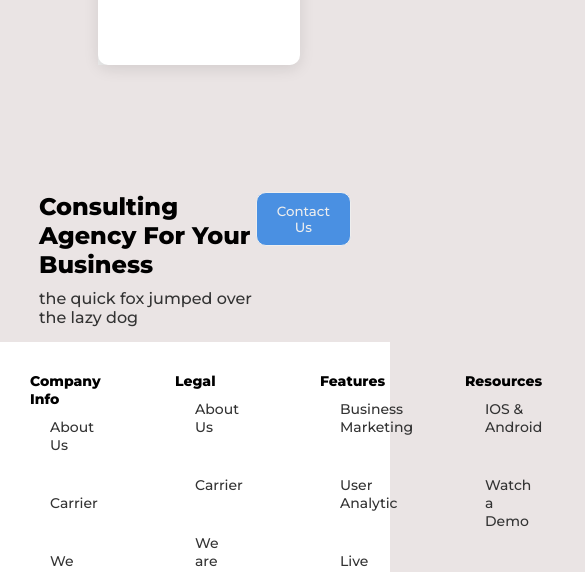
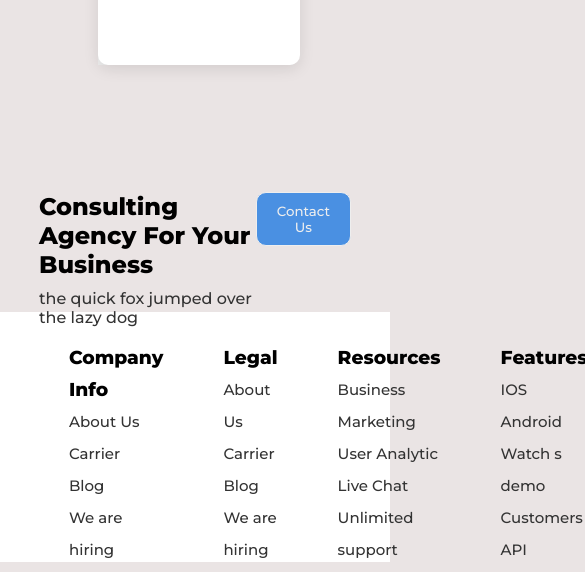
Before and after one commit to Kishoyan-Brian033/css-challenge, a plain HTML site: page index.html in a window 390 px wide. Shown: the part 5348-5920 px from the top of the page, 585 px wide, since content can reach past the window. Drawn offline with nearby package versions, Linux system fonts and the light colour scheme.

```diff
--- a/index.html
+++ b/index.html
@@ -367,59 +367,52 @@
         </div>
 
         <div class="footer">
-            <div class="footer-container">
-                <div class="footer-card">
-                    <h4>Company Info</h4>
-                    <ul>
-                        <li><a href="#">About Us</a></li>
-                        <li><a href="#">Carrier</a></li>
-                        <li><a href="#">We are hiring</a></li>
-                        <li><a href="#">Blog</a></li>
-                    </ul>
-                </div>
 
-                <div class="footer-card">
-                    <h4>Legal</h4>
-                    <ul>
-                        <li><a href="#">About Us</a></li>
-                        <li><a href="#">Carrier</a></li>
-                        <li><a href="#">We are hiring</a></li>
-                        <li><a href="#">Blog</a></li>
-                    </ul>
-                </div>
+            <div class="footer-contain">
+                <div class="foot-card-container">
 
-                 <div class="footer-card">
-                    <h4>Features</h4>
-                    <ul>
-                        <li><a href="#">Business Marketing</a></li>
-                        <li><a href="#">User Analytic</a></li>
-                        <li><a href="#">Live Chat</a></li>
-                        <li><a href="#">Unlimited support</a></li>
-                    </ul>
-                </div>
+                    <div class="foot-card">
+                        <h3>Company Info</h3>
+                        <p><a href="#">About Us</a></p>
+                        <p><a href="#">Carrier</a></p>
+                        <p><a href="#">Blog</a></p>
+                        <p><a href="#">We are hiring</a></p>
+                    </div>
 
-                <div class="footer-card">
-                    <h4>Resources</h4>
-                    <ul>
-                        <li><a href="#">IOS & Android</a></li>
-                        <li><a href="#">Watch a Demo</a></li>
-                        <li><a href="#">Customers</a></li>
-                        <li><a href="#">API</a></li>
-                    </ul>
-                </div>
+                     <div class="foot-card">
+                        <h3>Legal</h3>
+                        <p><a href="#">About Us</a></p>
+                        <p><a href="#">Carrier</a></p>
+                        <p><a href="#">Blog</a></p>
+                        <p><a href="#">We are hiring</a></p>
+                    </div>
 
-                 <div class="footer-card">
-                    <h4>Get In Touch</h4>
-                    <ul>
-                        <li><a href="#">(+254)-700-866-007</a></li>
-                        <li><a href="#">Nairobi Kenya</a></li>
-                        <li><a href="#">johndoe@.com</a></li>
+                     <div class="foot-card">
+                        <h3>Resources</h3>
+                        <p><a href="#">Business Marketing</a></p>
+                        <p><a href="#">User Analytic</a></p>
+                        <p><a href="#">Live Chat</a></p>
+                        <p><a href="#">Unlimited support</a></p>
+                    </div>
 
-                    </ul>
-                </div>
+                     <div class="foot-card">
+                        <h3>Features</h3>
+                        <p><a href="#">IOS Android</a></p>
+                        <p><a href="#">Watch s demo</a></p>
+                        <p><a href="#">Customers</a></p>
+                        <p><a href="#">API</a></p>
+                    </div>
+
+                     <div class="foot-card">
+                        <h3>Get In Touch</h3>
+                        <p><ion-icon name="call-outline"></ion-icon><a href="#">(+254)-700-866</a></p>
+                        <p><ion-icon name="location-outline"></ion-icon><a href="#">Nairobi,Kenya</a></p>
+                        <p><ion-icon name="mail-outline"></ion-icon><a href="#">joedoe@gmail</a></p>
+
+                    </div>
 
 
-
+                </div>
             </div>
         </div>
 
--- a/style.css
+++ b/style.css
@@ -614,38 +614,43 @@
 }
 .footer {
     width: 100%;
-    height: 350px;
+    height: 250px;
     background-color: #fff;
-    margin-top: 50px;
 
 }
-.footer-container{
-  display: grid;
-    grid-template-columns: repeat(5, 1fr);
-    gap:  5px;
-    width: 100px;
+.footer-contain{
+    width: 100%;
     max-width: 80%;
-    margin: 0;
-    word-wrap: break-word;
-    font-size: 14px;
+    margin: auto;
+}
+.foot-card-container{
+    margin-top: 20px;
+    display: grid;
+    grid-template-columns: repeat(5,1fr);
+}
+.foot-card{
+    margin: 10px;
+    padding: 20px;
+    /* background-color: red; */
+    line-height: 2rem;
+}
+.foot-card p{
+    font-size: 15px;
+    gap: 3px;
+}
+.foot-card>p a{
+    text-decoration: none;
+    color: #333;
 }
 
-.footer-card{
-    padding: 30px;
-    /* background-color: red; */
-}
-.footer-card h4{
+.foot-card>p a:hover{
+   color: #4a90e2;
    font-size: 16px;
 }
-.footer-card ul{
-    list-style: none;
-    color: #0001;
-    display: flex;
-    flex-wrap: wrap;
-}
-.footer-card li a{
-    color: #333;
-    font-size: 14px;
+
+.foot-card>p ion-icon{
+    color: #4a90e2;
+    font-size: 20px;
 }
 
 .acknowledgement{
```
